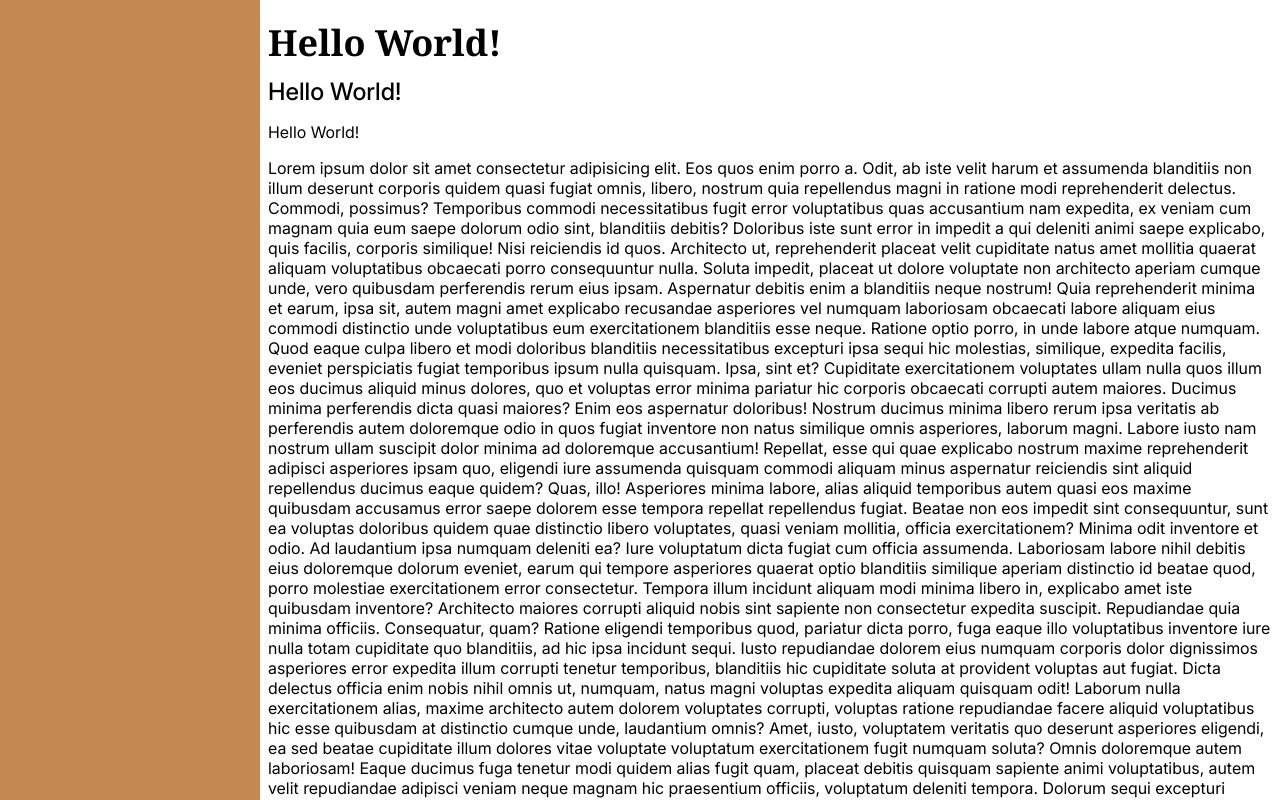
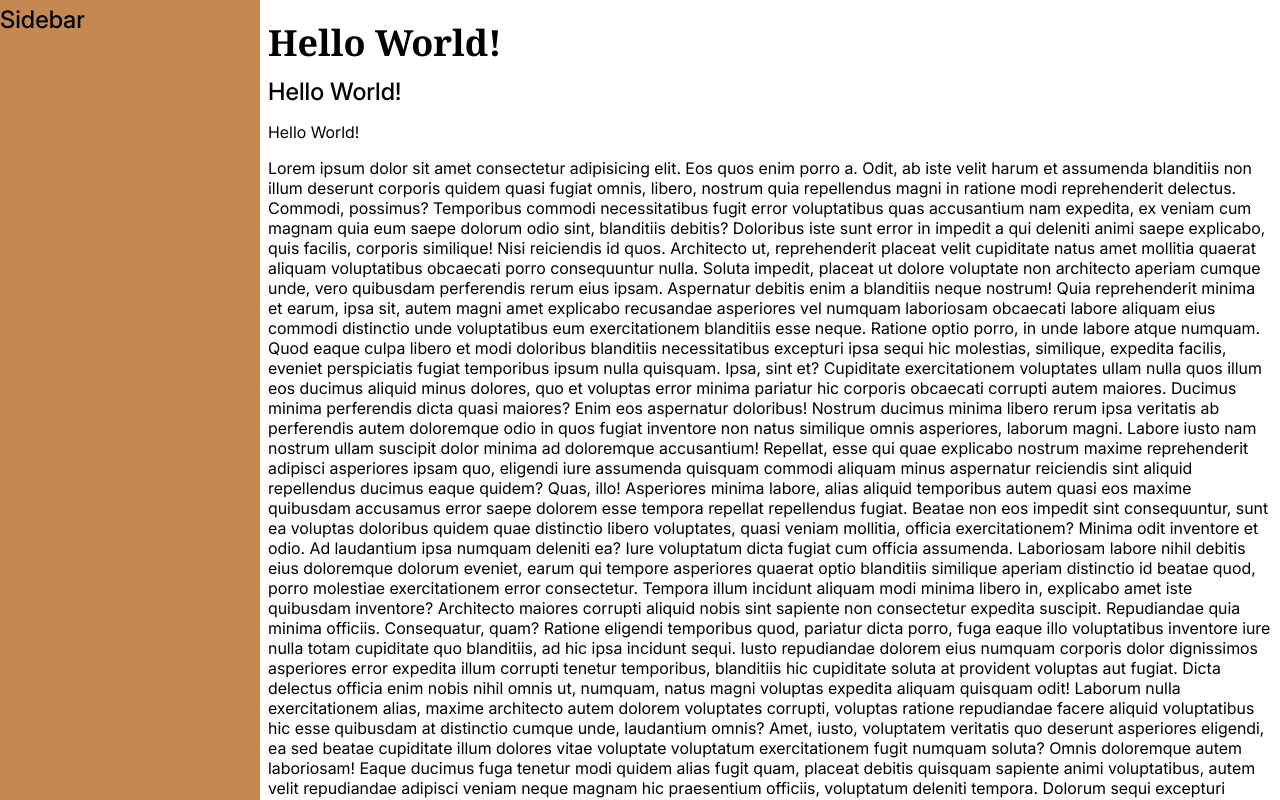
Before and after one commit to adsifspcaragua/Projeto-Hartat, a React (Vite) app: page / in a window 1280 px wide. Built offline with nearby package versions, Linux system fonts and the light colour scheme.

Commit message:
inicializando branch da sidebar

```diff
--- a/src/components/Sidebar.jsx
+++ b/src/components/Sidebar.jsx
@@ -4,7 +4,7 @@ function Sidebar() {
 
     return(
         <aside className="sidebar">
-
+            <h2>Sidebar</h2>
         </aside>
     )
 }
```
